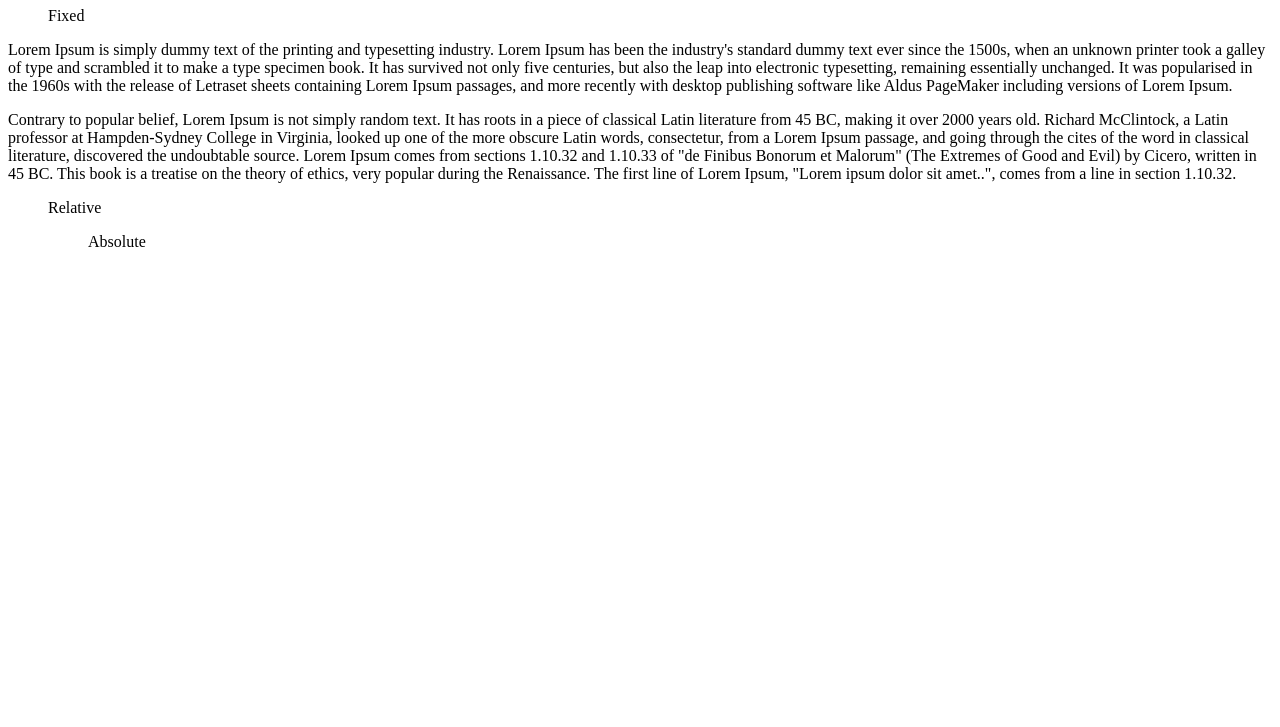
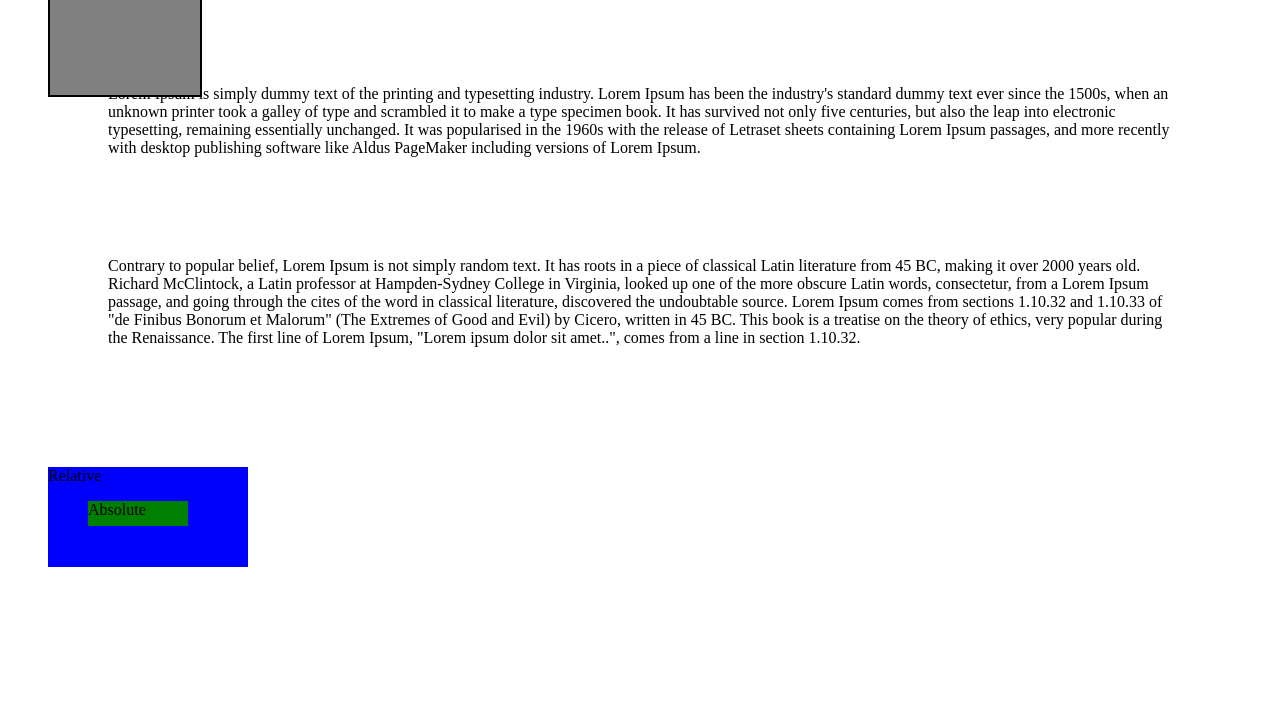
Before and after one commit to norman-cunanan/screw-up, a plain HTML site: page index.html in a window 1280 px wide. Shown: the part 73-800 px from the top of the page. Drawn offline with Linux system fonts and the light colour scheme.

Commit message:
'css.css'

```diff
--- a/index.html
+++ b/index.html
@@ -3,7 +3,7 @@
 <head>
 	<meta charset="UTF-8">
 	<title>Document</title>
-	<link rel="stylesheet" type="text/css" href="positioning.css">
+	<link rel="stylesheet" type="text/css" href="css.css">
 </head>
 <body>
 
```
